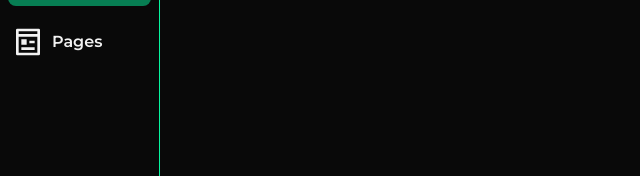
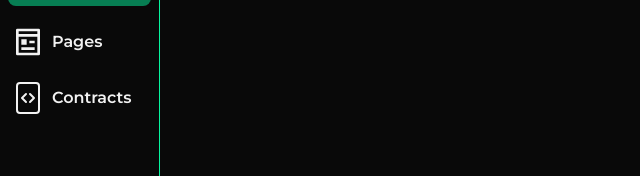
Before and after one commit to Monatize/layer1, a Next.js app: page /home in a window 1280 px wide. Shown: the part 279-455 px from the top of the page, without its empty margins (0-640 px from the left). Built offline with nearby package versions, Linux system fonts and the light colour scheme.

Commit message:
renamed to encapsulate everything this accomplishes

```diff
--- /dev/null
+++ b/components/MobileNavigation.tsx
@@ -0,0 +1,9 @@
+const MobileNav = () => {
+	return (
+		<div className="w-full h-full bg-blue-500">
+			<></>
+		</div>
+	);
+};
+
+export default MobileNav;
--- a/components/Sidebar.tsx
+++ b/components/Sidebar.tsx
@@ -6,7 +6,12 @@ import {
 	RiPagesLine,
 } from "react-icons/ri";
 import { MdOutlineDashboard, MdDashboard } from "react-icons/md";
-import { BsSunFill, BsMoonFill } from "react-icons/bs";
+import {
+	BsSunFill,
+	BsMoonFill,
+	BsFileCode,
+	BsFileCodeFill,
+} from "react-icons/bs";
 
 interface ISidebar {
 	tab: string;
@@ -27,7 +32,7 @@ const Sidebar = (props: ISidebar) => {
 				{props.dark && <img src="/m-white.png" className="w-16" />}
 				{!props.dark && <img src="/m-grad.png" className="w-16" />}
 			</div>
-			<div className="Spacer w-full md:pt-8 md:pb-8 flex shrink-0" />
+			<div className="Spacer w-full pt-8 pb-8 flex shrink-0" />
 			{/* Home Tab */}
 			<div
 				onClick={() => props.setTab("home")}
@@ -118,6 +123,36 @@ const Sidebar = (props: ISidebar) => {
 			</div>
 			{/* Home Tab */}
 
+			{/* Pages Tab */}
+			<div
+				onClick={() => props.setTab("contracts")}
+				className={`Contracts w-full pt-2 pb-2 flex justify-center items-center shrink-0 pl-2 pr-2 hover:cursor-pointer`}>
+				<div
+					className={`w-full flex space-x-2 items-center shrink-0 pt-1 pb-1 pl-1 hover:bg-brand-green/20 rounded-lg transition-all duration-300 ${
+						props.tab === "contracts"
+							? "bg-brand-green/50 hover:bg-brand-green/50"
+							: ""
+					}`}>
+					<IconContext.Provider
+						value={{
+							size: "2rem",
+							className: `${
+								props.dark ? "fill-brand-font" : "fill-brand-black"
+							} transition-all duration-500`,
+						}}>
+						{props.tab === "contracts" && <BsFileCodeFill />}
+						{props.tab !== "contracts" && <BsFileCode />}
+					</IconContext.Provider>
+					<h1
+						className={`font-mt transition-all duration-500 ${
+							props.dark ? "text-brand-font" : "text-brand-black"
+						} font-semibold`}>
+						Contracts
+					</h1>
+				</div>
+			</div>
+			{/* Home Tab */}
+
 			<div
 				className={`w-[10rem] p-1 absolute bottom-0 flex flex-col shrink-0 justify-center items-center space-y-2`}>
 				{/* */}
--- a/package.json
+++ b/package.json
@@ -1,5 +1,5 @@
 {
-  "name": "dashboard",
+	"name": "layer1",
 	"version": "0.1.0",
 	"private": true,
 	"scripts": {
--- a/pages/home/index.tsx
+++ b/pages/home/index.tsx
@@ -1,6 +1,7 @@
 import { NextPage } from "next";
 import { useEffect, useState } from "react";
 import HomePanel from "../../components/HomePanel";
+import MobileNav from "../../components/MobileNavigation";
 import Sidebar from "../../components/Sidebar";
 
 const Home: NextPage = () => {
@@ -20,7 +21,7 @@ const Home: NextPage = () => {
 				dark ? "bg-brand-black" : "bg-brand-font"
 			}`}>
 			<div className="w-full h-full flex flex-row shrink-0">
-				<div className={`w-[10rem] flex shrink-0`}>
+				<div className={`w-[10rem] shrink-0 hidden sm:flex`}>
 					<Sidebar
 						toggleTheme={toggleTheme}
 						tab={tab}
@@ -29,7 +30,7 @@ const Home: NextPage = () => {
 					/>
 				</div>
 				<div
-					className={`w-[calc(100%-10rem)] ${
+					className={`w-full sm:w-[calc(100%-10rem)] ${
 						dark ? "bg-brand-black" : "bg-brand-font"
 					}`}>
 					{tab === "home" && <HomePanel dark={dark} />}
```
Also changed, not shown: 2 other files (tests, documents, lock files or other folders). Lines whose indentation alone changed are shown as unchanged.
